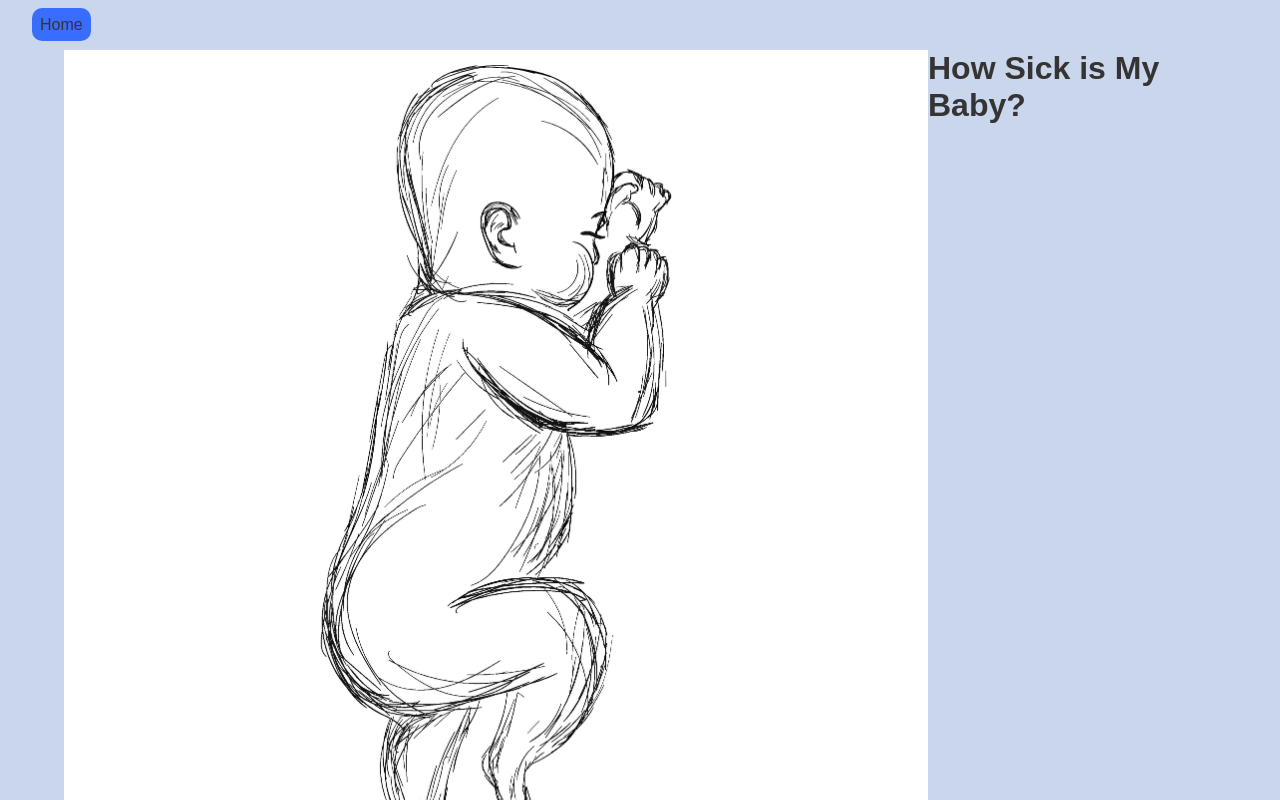
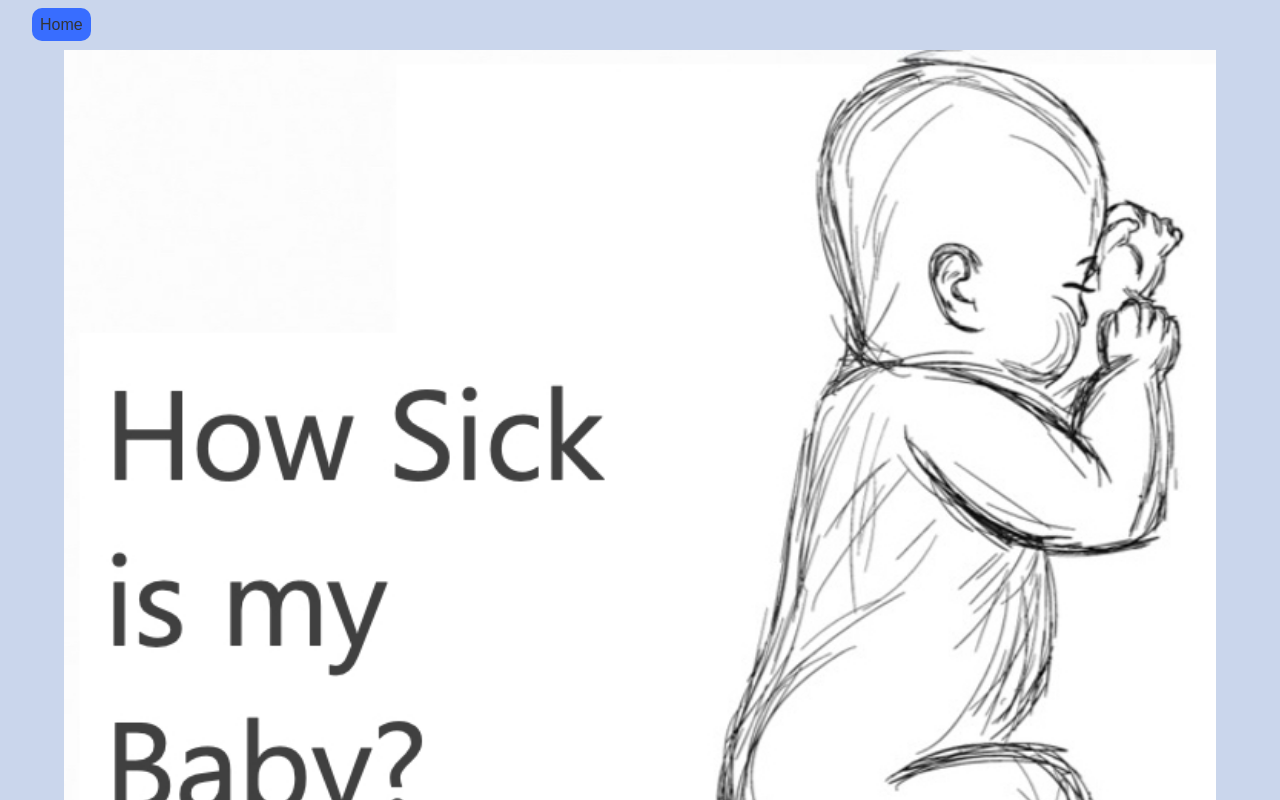
Before and after one commit to LauraPinckney/HowSickIsMyBaby, a React (Create React App) app: page / in a window 1280 px wide. Shown: the top 800 px of the page. Built offline with nearby package versions, Linux system fonts and the light colour scheme.

Commit message:
addition of hero image

```diff
--- a/src/components/Hero/Hero.jsx
+++ b/src/components/Hero/Hero.jsx
@@ -1,12 +1,12 @@
 import styles from './Hero.module.scss';
 import React from 'react';
 import sketchBaby from '../../assets/images/sketchBaby.jpg';
+import heroImage from '../../assets/images/heroImage.jpg';
 
 export const Hero = () => {
   return (
     <div className={styles.container}>
-      <img className={styles.image} src={sketchBaby} alt="Sketch of Baby"></img>
-      <h1>How Sick is My Baby?</h1>
+      <img className={styles.image} src={heroImage} alt="Sketch of Baby"></img>
     </div>
   );
 };
--- a/src/components/Hero/Hero.module.scss
+++ b/src/components/Hero/Hero.module.scss
@@ -8,7 +8,8 @@
 }
 
 .image {
-  width: 75%;
-  background-image: url('../../assets/images/sketchBaby.jpg');
+  width: 133%;
+  background-image: url('../../assets/images/heroImage.jpg');
   justify-content: center;
+  display: flex;
 }
--- a/src/styles/global.scss
+++ b/src/styles/global.scss
@@ -4,7 +4,7 @@
   padding: 0;
   box-sizing: border-box;
   font-family: sans-serif, 'Segoe UI', Tahoma, Verdana;
-  color: rgb(52, 52, 52);
+  color: #424242;
   background-color: #cad6ec;
 }
 
```
Also changed, not shown: src/assets/images/heroImage.jpg (added).
